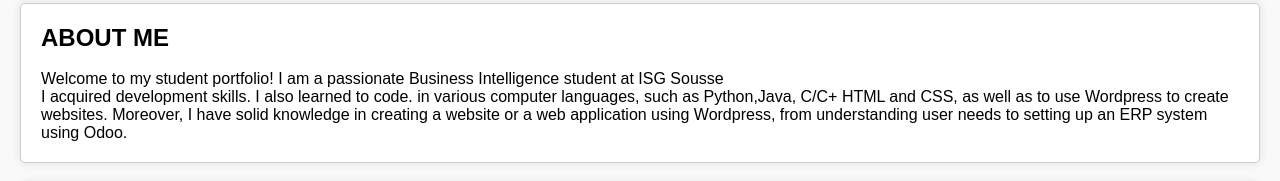
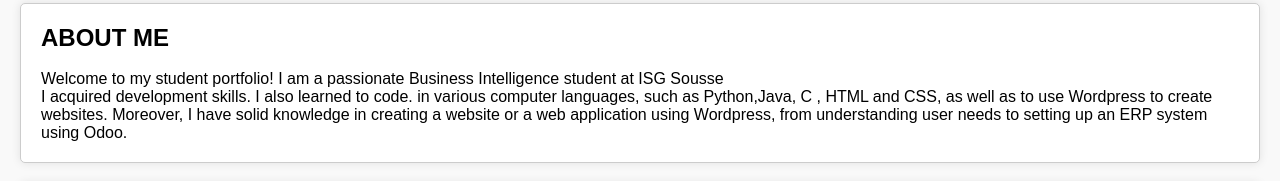
Before and after one commit to Hassen-Mosbeh/Hassen-Mosbeh.github.io, a plain HTML site: page index.html in a window 1280 px wide. Shown: the part 146-327 px from the top of the page. Drawn offline with Linux system fonts and the light colour scheme.

Commit message:
index.html

```diff
--- a/index.html
+++ b/index.html
@@ -37,7 +37,7 @@
     <p>Welcome to my student portfolio! I am a passionate Business Intelligence student at ISG Sousse<br/>
         I acquired development skills. I
         also learned to code. in various computer
-        languages, such as Python,Java, C/C+ HTML and CSS,
+        languages, such as Python,Java, C , HTML and CSS,
         as well as to use Wordpress to create
         websites. Moreover, I have solid
         knowledge in creating a website or a web
```
